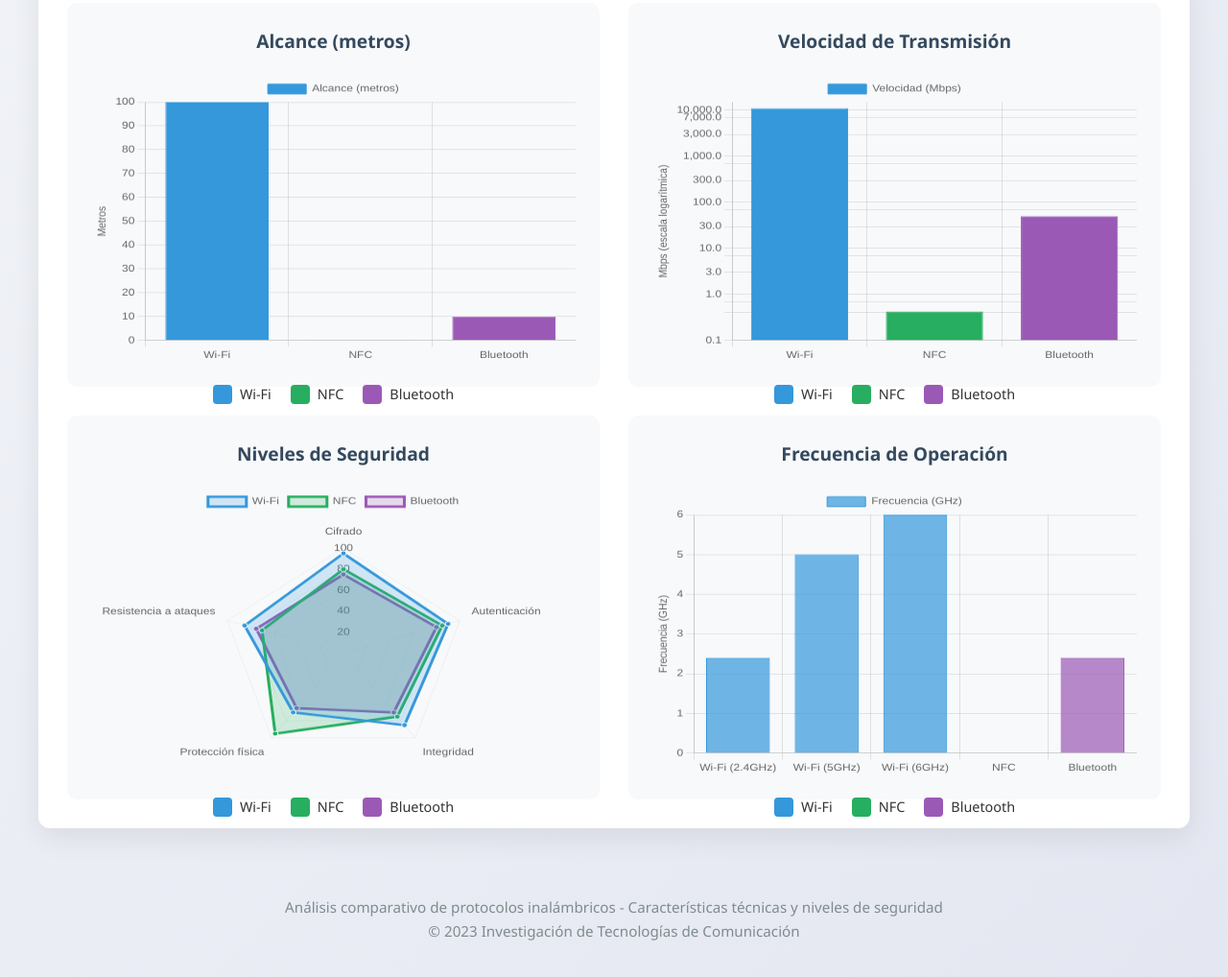
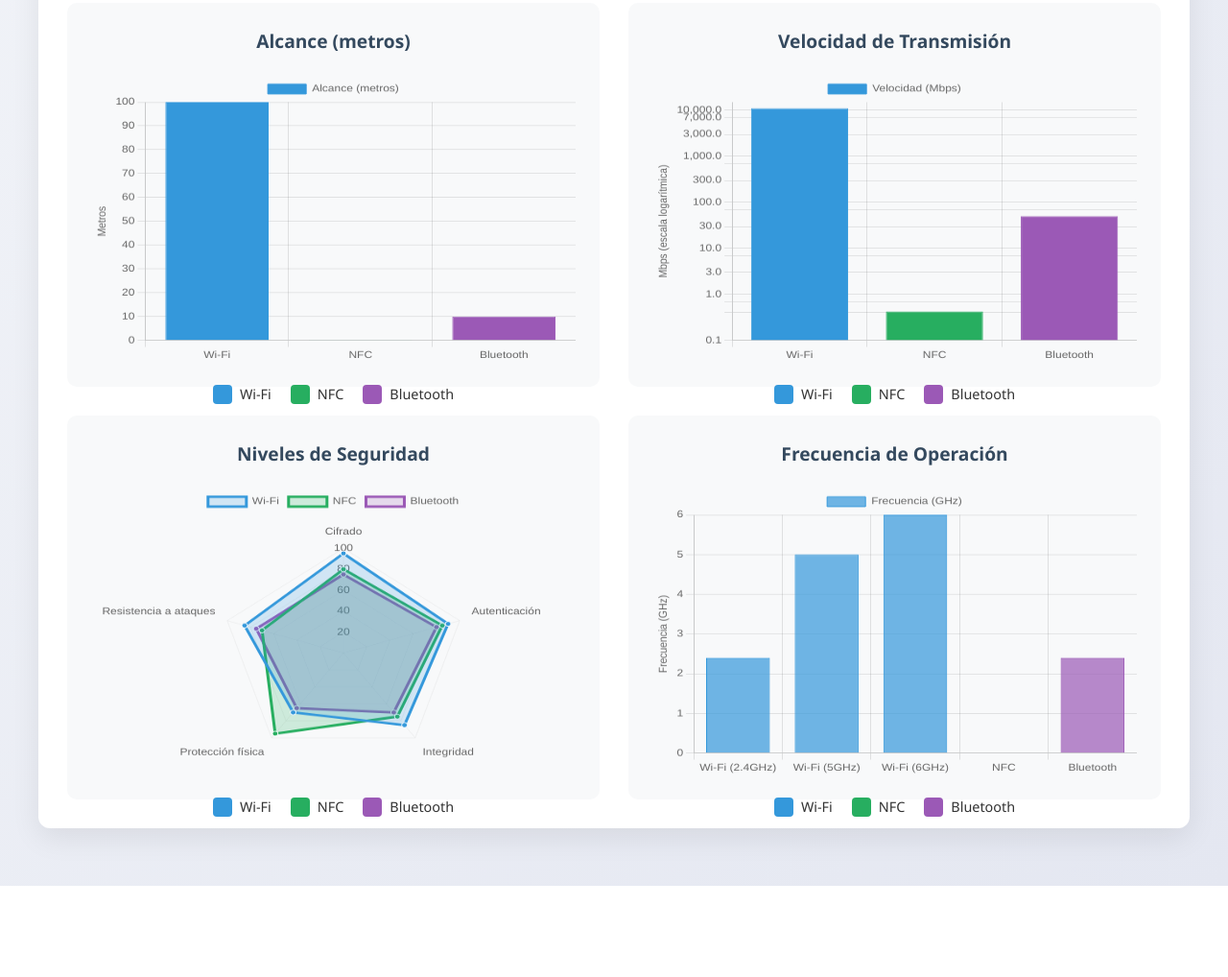
Before and after one commit to ricardouriegas/protocols-for-communication, a plain HTML site: page index.html in a window 1280 px wide. Shown: the part 1079-2097 px from the top of the page at 96% size. After the commit the page ends 2002 px from the top, so only its background shows below. Drawn offline with nearby package versions, Linux system fonts and the light colour scheme.

Commit message:
Update index.html

```diff
--- a/index.html
+++ b/index.html
@@ -272,14 +272,6 @@
 
         .legend-text {
             font-size: 0.9rem;
-        }
-
-        footer {
-            text-align: center;
-            padding: 30px;
-            color: #7f8c8d;
-            font-size: 0.95rem;
-            margin-top: 40px;
         }
 
         @media (max-width: 768px) {
@@ -578,11 +570,6 @@
                 </div>
             </div>
         </div>
-
-        <footer>
-            <p>Análisis comparativo de protocolos inalámbricos - Características técnicas y niveles de seguridad</p>
-            <p>© 2023 Investigación de Tecnologías de Comunicación</p>
-        </footer>
     </div>
 
     <script>
```
